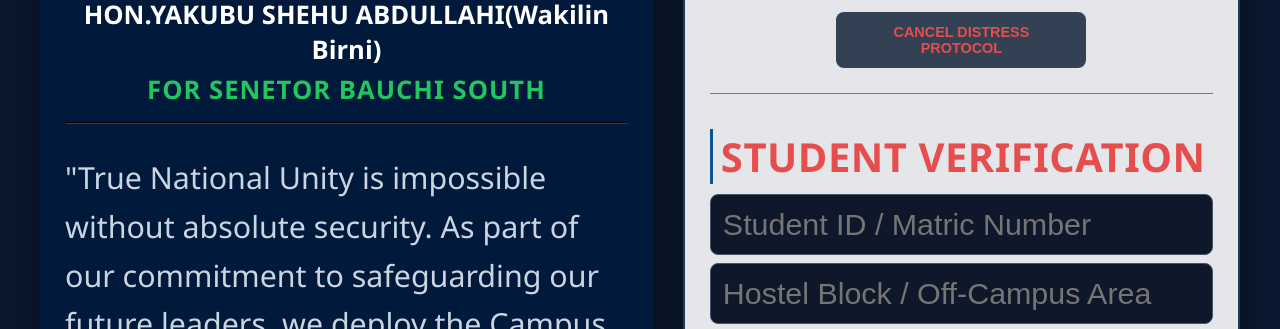
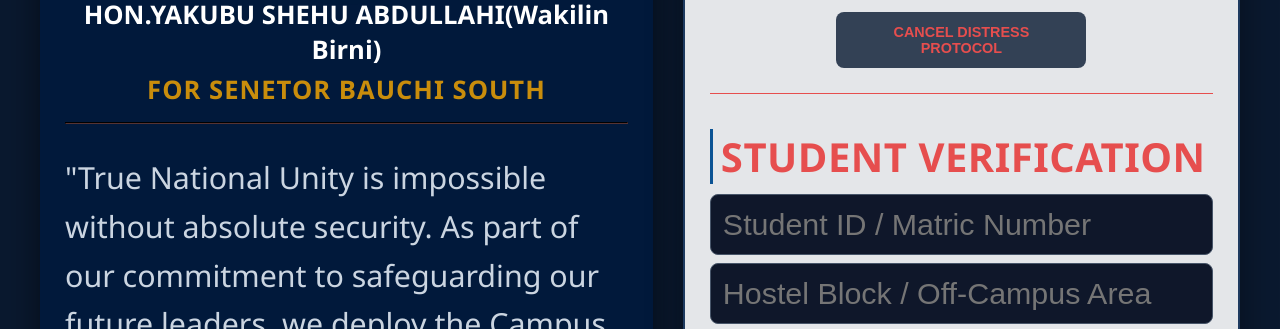
Before and after one commit to VGN-Official/APC-Sentinel-Grid, a plain HTML site: page index.html in a window 1280 px wide. Shown: the part 437-766 px from the top of the page. Drawn offline with Linux system fonts and the light colour scheme.

Commit message:
Fixed and Updated file

```diff
--- a/index.html
+++ b/index.html
@@ -183,7 +183,7 @@
                 </div>
                 <div style="text-align: center;">
                     <h2 style="margin: 5px 0; font-size: 1.6rem; color: #fff;">HON.YAKUBU SHEHU ABDULLAHI(Wakilin Birni)</h2>
-                    <div style="color: var(--apc-green); font-weight: bold; font-size: 1.6rem; color: #22c55e; text-transform: uppercase; letter-spacing: 1px;">For SENETOR Bauchi South</div>
+                    <div style="color: var(--apc-green); font-weight: bold; font-size: 1.6rem; color: #c98d0c; text-transform: uppercase; letter-spacing: 1px;">For SENETOR Bauchi South</div>
                     <hr style="border-color: #553333; margin: 15px 0;">
 
                     <p style="text-align: left; font-size: 1.9rem; line-height: 1.6; color: #cbd5e1;">
```
